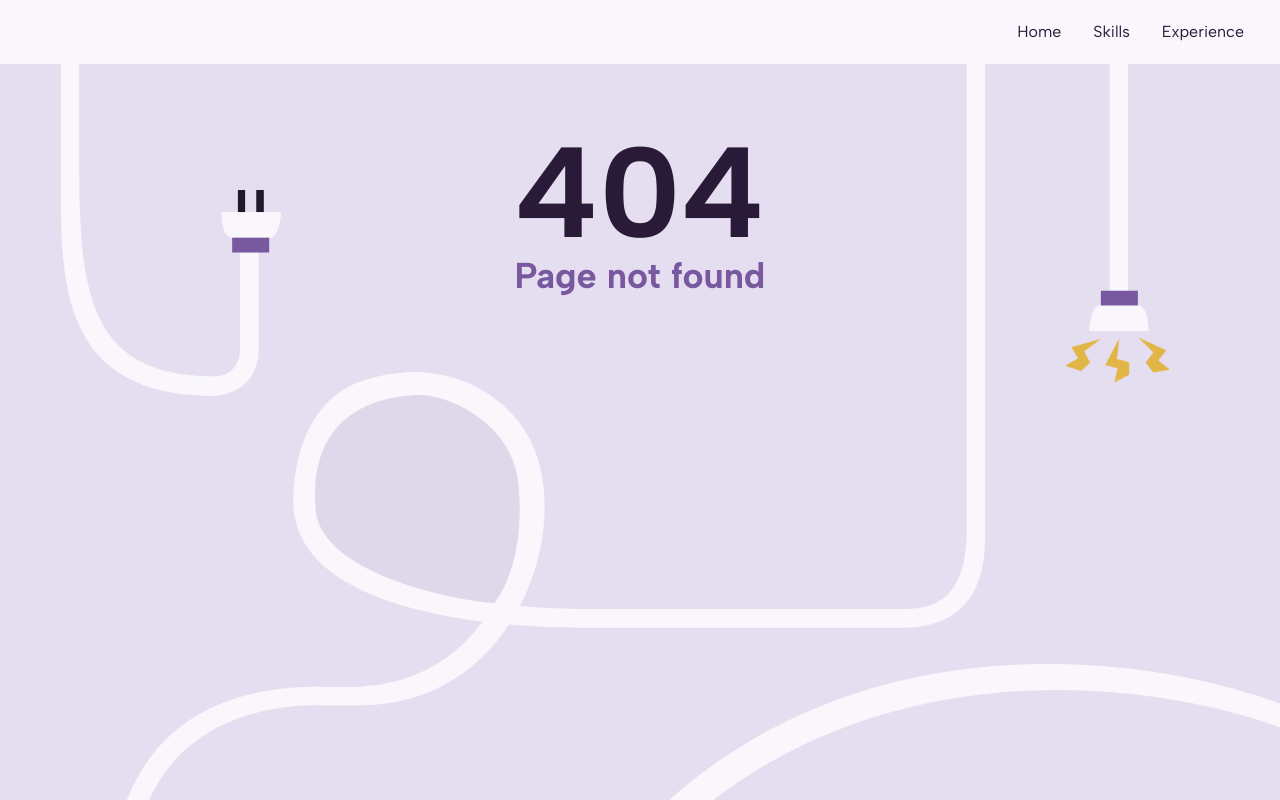
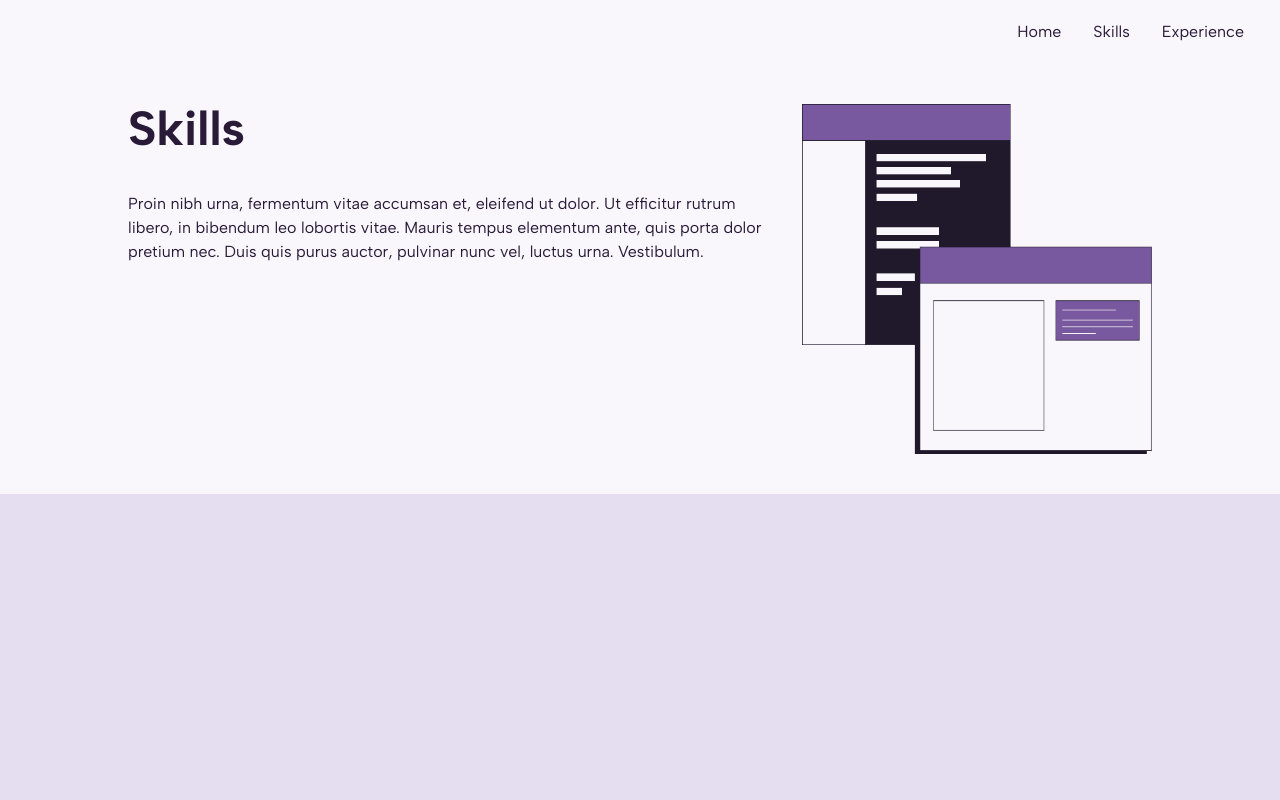
Before and after one commit to alaws66/portfolio, a Next.js app: page /skills in a window 1280 px wide. Before the commit this address had no page. Built offline with nearby package versions, Linux system fonts and the light colour scheme.

Commit message:
skills page created

```diff
--- /dev/null
+++ b/app/skills/page.tsx
@@ -0,0 +1,41 @@
+import Image from 'next/image';
+import code from '@/public/code.png';
+import codeGear from '@/public/code-gear.png';
+
+const Skills = () => {
+  return (
+    <main>
+      <div className="flex flex-col lg:flex-row items-center lg:items-start mb-20 px-3 md:px-10 xl:px-32 2xl:px-[10%] py-10 bg-primary-50">
+        <div className="lg:mr-10 2xl:mr-28">
+          <h1 className="m-0 text-4xl md:text-5xl 2xl:text-6xl">Skills</h1>
+
+          <p className="my-10 text-sm md:text-base 2xl:text-lg">
+            Proin nibh urna, fermentum vitae accumsan et, eleifend ut dolor. Ut efficitur rutrum libero,
+            in bibendum leo lobortis vitae. Mauris tempus elementum ante, quis porta dolor pretium nec.
+            Duis quis purus auctor, pulvinar nunc vel, luctus urna. Vestibulum.
+          </p>
+        </div>
+        <div>
+          <Image
+            priority
+            src={code}
+            alt="pages of code graphic"
+            width={350}
+            height={350}
+            className="hidden lg:block 2xl:hidden"
+          />
+          <Image
+            priority
+            src={codeGear}
+            alt="pages of code with gear graphic"
+            width={600}
+            height={350}
+            className="hidden md:block lg:hidden 2xl:block"
+          />
+        </div>
+      </div>
+    </main>
+  );
+}
+
+export default Skills;
```
Also changed, not shown: public/code-gear.png (added), public/code.png (added).
